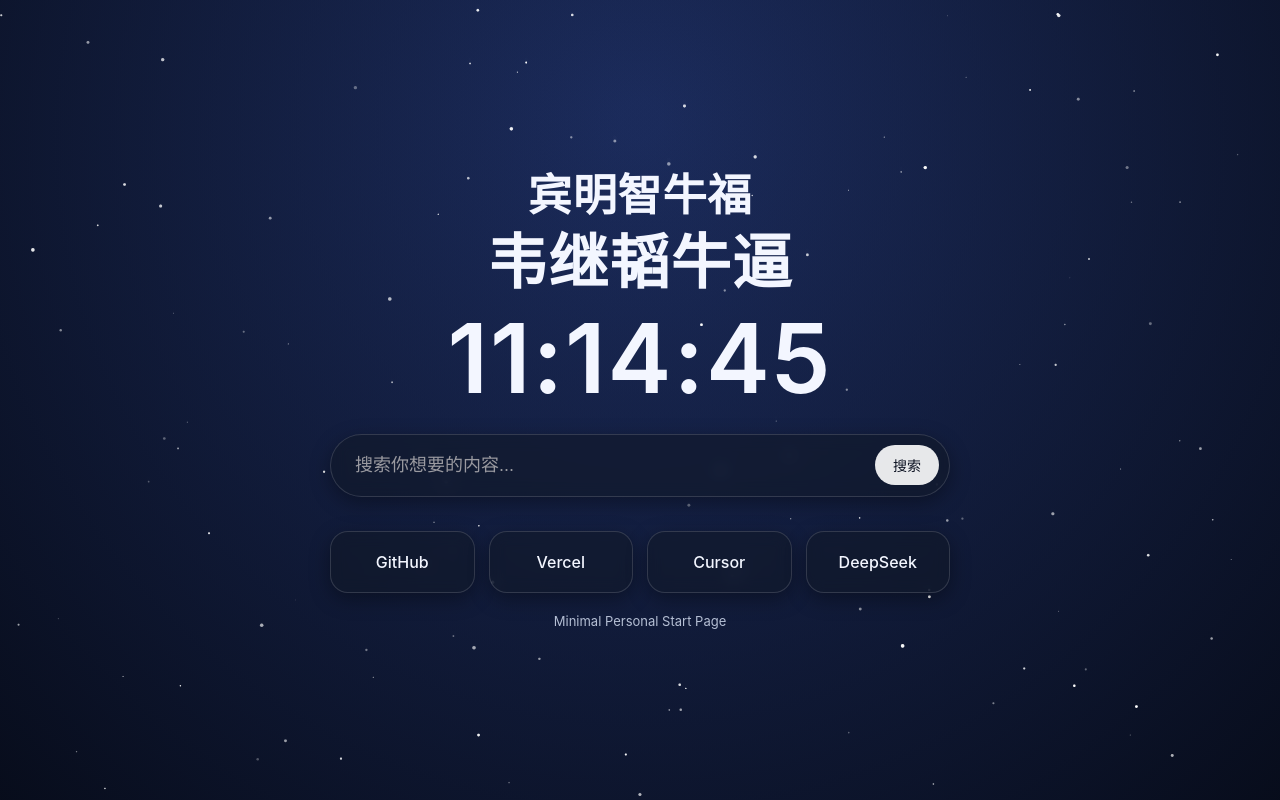
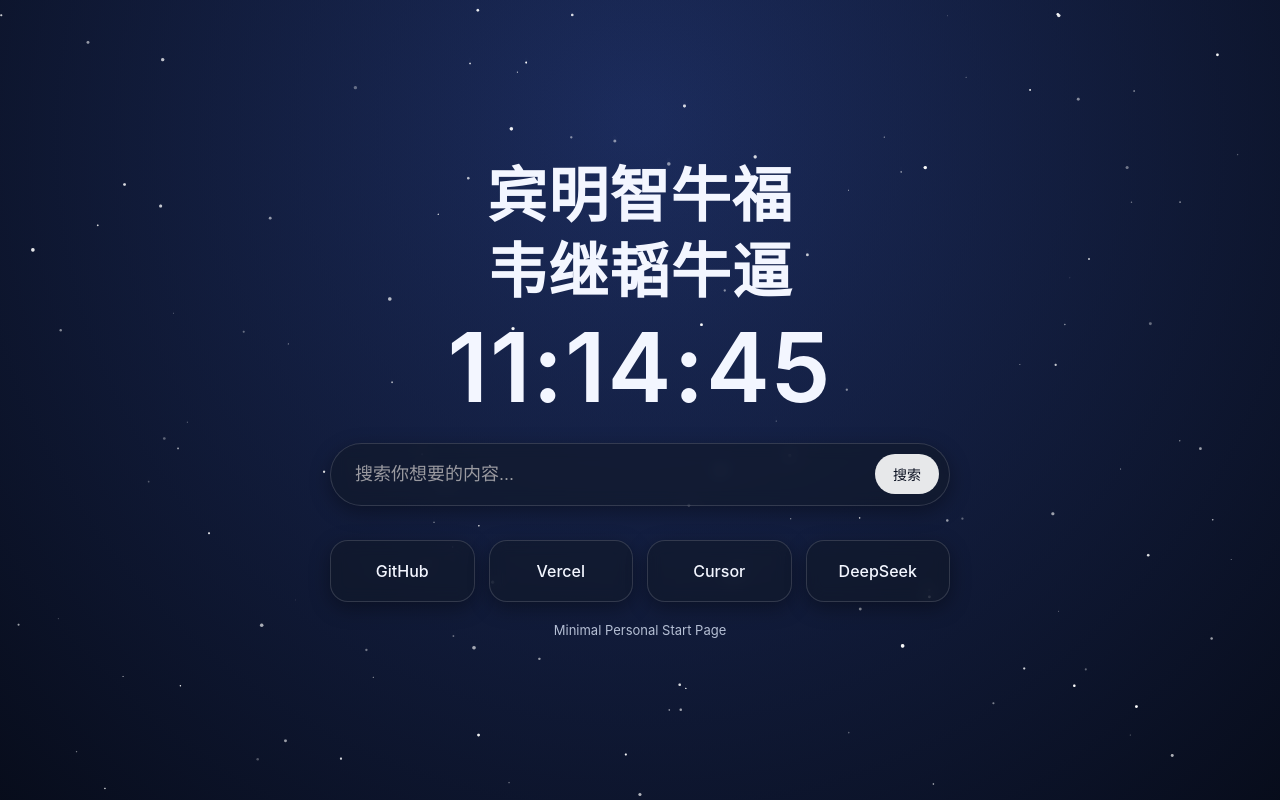
Before and after one commit to 13016063721xin/-, a plain HTML site: page index.html in a window 1280 px wide. Drawn offline with Linux system fonts and the light colour scheme; animation ran at ten frames a second.

Commit message:
修改宾

```diff
--- a/index.html
+++ b/index.html
@@ -66,7 +66,7 @@
     }
 
     .headline-top {
-      font-size: clamp(24px, 4.5vw, 44px);
+      font-size: clamp(32px, 6vw, 60px);
       font-weight: 700;
       letter-spacing: 0.02em;
       margin: 0 0 8px;
```
